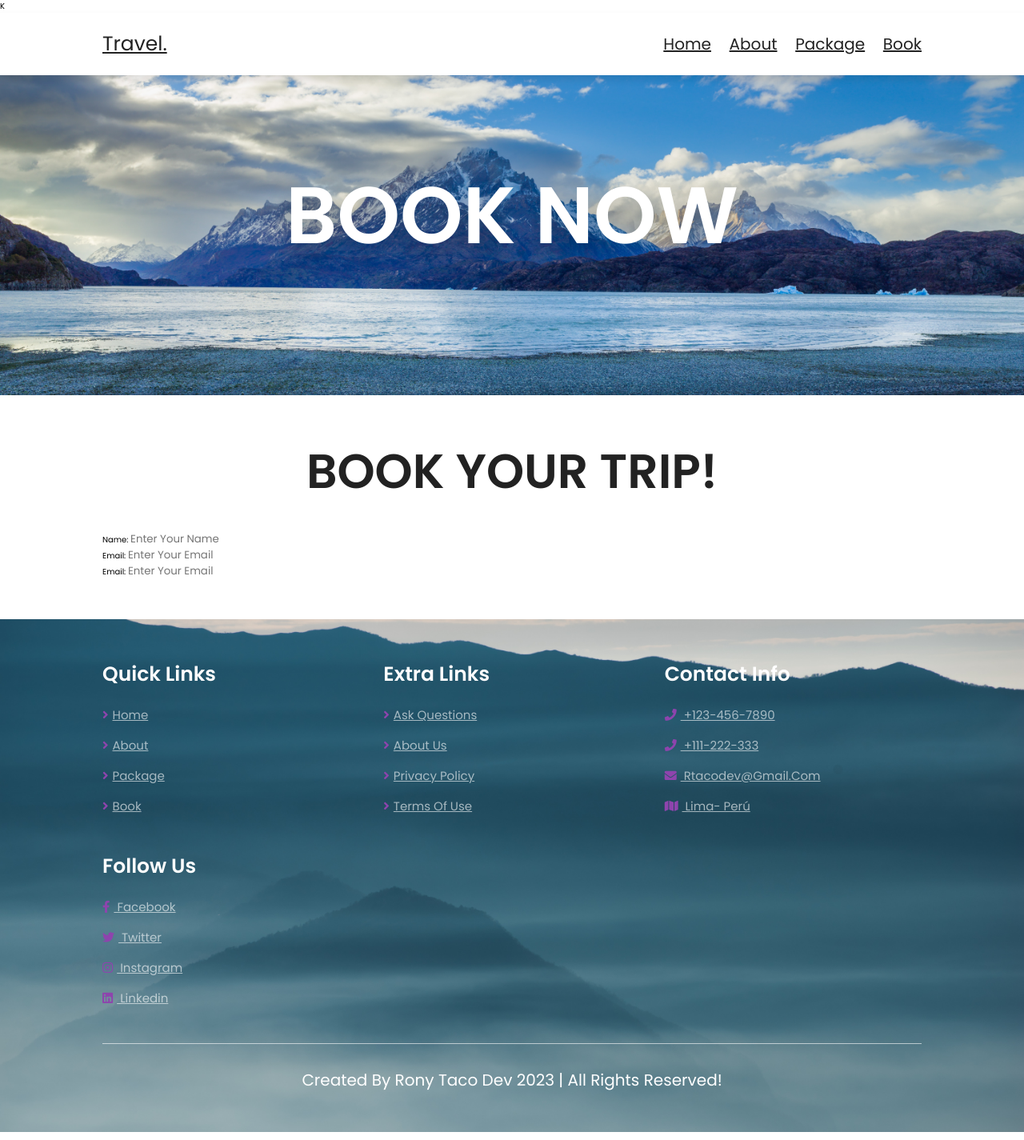
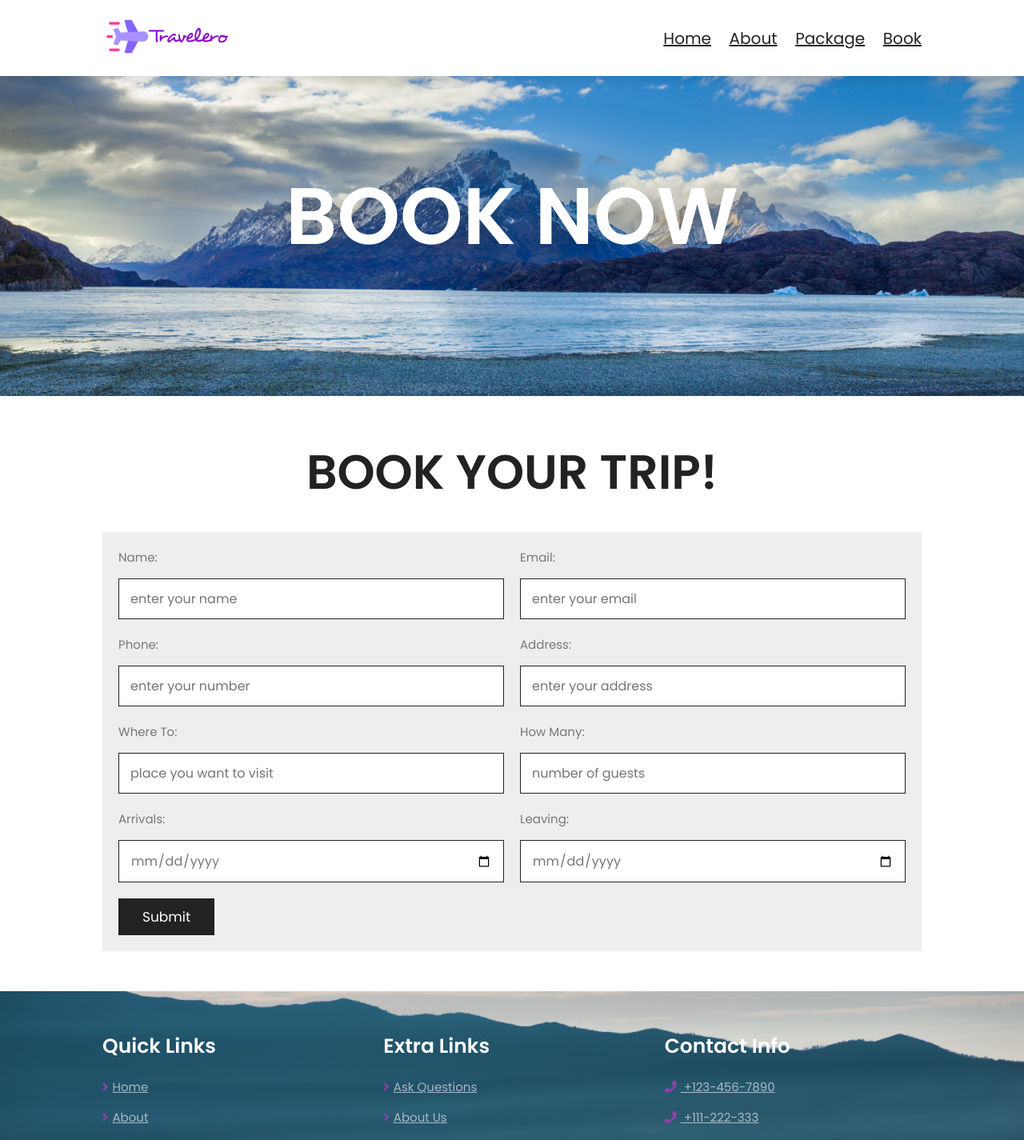
Before and after one commit to ronytacodev/travel_tour_php_js_web, a PHP site: page /book.php in a window 1280 px wide. Shown: the top 1425 px of the page at 80% size. Run offline with PHP 8.4, Linux system fonts and the light colour scheme.

Commit message:
finish page

```diff
--- a/about.php
+++ b/about.php
@@ -14,7 +14,7 @@
     <link rel="stylesheet" href="https://cdnjs.cloudflare.com/ajax/libs/font-awesome/5.15.4/css/all.min.css" />
 
     <!-- custom css file link -->
-    <link rel="stylesheet" href="css/style.css">
+    <link rel="stylesheet" href="css/styles.css">
 </head>
 
 <body>
@@ -23,7 +23,9 @@
 
     <section class="header">
 
-        <a href="home.php" class="logo">travel.</a>
+        <div>
+            <a href="home.php"><img src="images/logo_travel.png" alt=""></a>
+        </div>
 
         <nav class="navbar">
             <a href="home.php">home</a>
--- a/book.php
+++ b/book.php
@@ -14,7 +14,7 @@
     <link rel="stylesheet" href="https://cdnjs.cloudflare.com/ajax/libs/font-awesome/5.15.4/css/all.min.css" />
 
     <!-- custom css file link -->
-    <link rel="stylesheet" href="css/style.css">k
+    <link rel="stylesheet" href="css/styles.css">
 </head>
 
 <body>
@@ -23,7 +23,9 @@
 
     <section class="header">
 
-        <a href="home.php" class="logo">travel.</a>
+        <div>
+            <a href="home.php"><img src="images/logo_travel.png" alt=""></a>
+        </div>
 
         <nav class="navbar">
             <a href="home.php">home</a>
@@ -50,20 +52,41 @@
         <form action="book_form.php" method="POST" class="book-form">
 
             <div class="flex">
-                <div class="unputBox">
+                <div class="inputBox">
                     <span>name: </span>
                     <input type="text" placeholder="enter your name" name="name">
                 </div>
-                <div class="unputBox">
+                <div class="inputBox">
                     <span>email: </span>
                     <input type="email" placeholder="enter your email" name="email">
                 </div>
-                <div class="unputBox">
-                    <span>email: </span>
-                    <input type="email" placeholder="enter your email" name="email">
+                <div class="inputBox">
+                    <span>phone: </span>
+                    <input type="number" placeholder="enter your number" name="phone">
                 </div>
-                <!--  me quedé en el min 1:21:48 -->
+                <div class="inputBox">
+                    <span>address: </span>
+                    <input type="text" placeholder="enter your address" name="address">
+                </div>
+                <div class="inputBox">
+                    <span>where to: </span>
+                    <input type="text" placeholder="place you want to visit" name="location">
+                </div>
+                <div class="inputBox">
+                    <span>how many: </span>
+                    <input type="number" placeholder="number of guests" name="guests">
+                </div>
+                <div class="inputBox">
+                    <span>arrivals: </span>
+                    <input type="date" name="arrivals">
+                </div>
+                <div class="inputBox">
+                    <span>leaving: </span>
+                    <input type="date" name="leaving">
+                </div>
             </div>
+
+            <input type="submit" value="submit" class="btn" name="send">
 
         </form>
 
--- a/css/style.css
+++ b/css/styles.css
@@ -495,10 +495,48 @@ section {
     margin-top: 2rem;
 }
 
+.booking .book-form {
+    padding: 2rem;
+    background: var(--light-bg);
+}
 
+.booking .book-form .flex {
+    display: flex;
+    flex-wrap: wrap;
+    gap: 2rem;
+}
 
+.booking .book-form .flex .inputBox {
+    flex: 1 1 41rem;
+}
 
+.booking .book-form .flex .inputBox input {
+    width: 100%;
+    padding: 1.2rem 1.4rem;
+    font-size: 1.6rem;
+    color: var(--light-black);
+    text-transform: none;
+    margin-top: 1.5rem;
+    border: var(--border);
+}
 
+.booking .book-form .flex .inputBox input:focus {
+    background: var(--black);
+    color: var(--white);
+}
+
+.booking .book-form .flex .inputBox input:focus::placeholder {
+    color: var(--light-white);
+}
+
+.booking .book-form .flex .inputBox span {
+    font-size: 1.5rem;
+    color: var(--light-black);
+}
+
+.booking .book-form .btn {
+    margin-top: 2rem;
+}
 
 .footer {
     background: url(../images/footer.jpg) no-repeat;
@@ -548,11 +586,6 @@ section {
     color: var(--white);
 }
 
-
-
-
-
-
 /* media queries */
 
 @media (max-width: 1200px) {
@@ -578,6 +611,10 @@ section {
 }
 
 @media (max-width: 768px) {
+
+    .heading h1 {
+        font-size: 4rem;
+    }
 
     #menu-btn {
         display: inline-block;
--- a/package.php
+++ b/package.php
@@ -14,7 +14,7 @@
     <link rel="stylesheet" href="https://cdnjs.cloudflare.com/ajax/libs/font-awesome/5.15.4/css/all.min.css" />
 
     <!-- custom css file link -->
-    <link rel="stylesheet" href="css/style.css">
+    <link rel="stylesheet" href="css/styles.css">
 </head>
 
 <body>
@@ -23,7 +23,9 @@
 
     <section class="header">
 
-        <a href="home.php" class="logo">travel.</a>
+        <div>
+            <a href="home.php"><img src="images/logo_travel.png" alt=""></a>
+        </div>
 
         <nav class="navbar">
             <a href="home.php">home</a>
```
Also changed, not shown: book_form.php (+22 -0 lines), home.php (+5 -2 lines), images/logo_travel.png (added).
